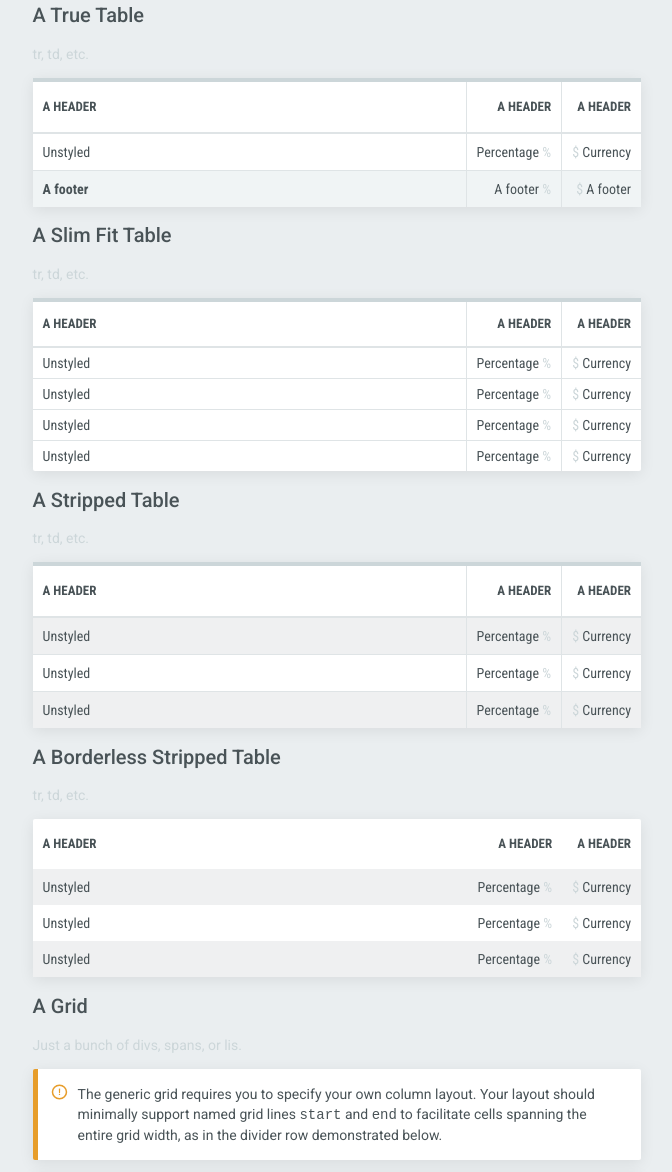
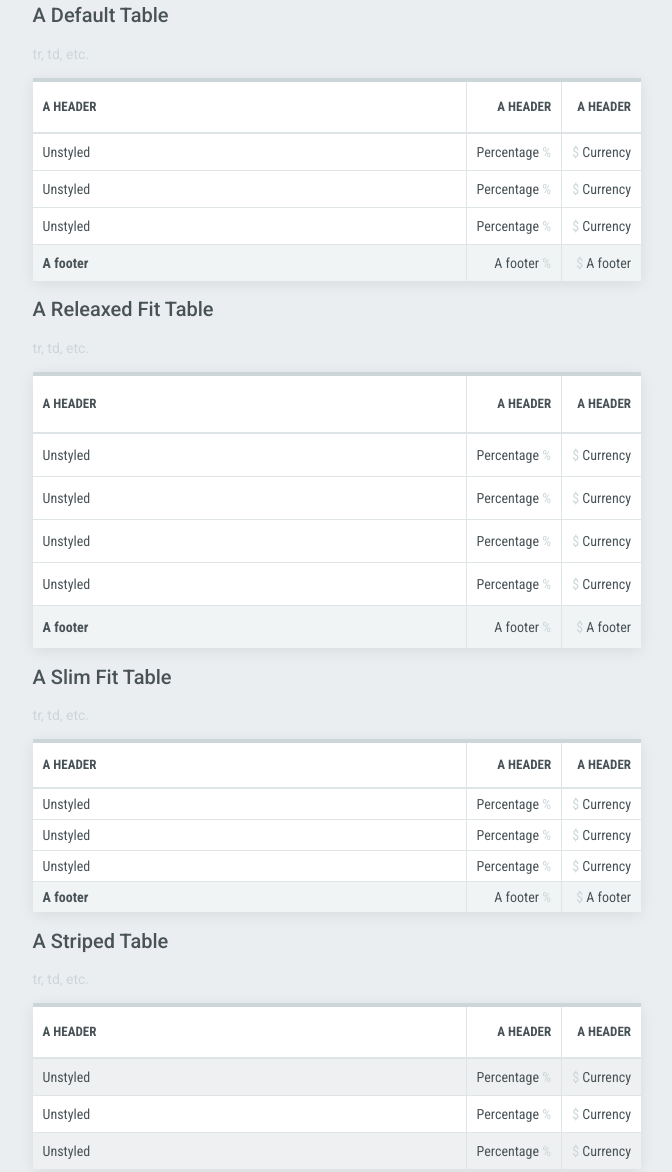
Before and after one commit to iVantage/ivh-base, a website: page packages/ivh-base-style/demo.html in a window 1280 px wide. Shown: the part 5813-6985 px from the top of the page, without its empty margins (383-1055 px from the left). Drawn offline with Linux system fonts and the light colour scheme.

Commit message:
add relaxed fit, fix typo, add semantic props to components

```diff
--- a/packages/ivh-base-components/atoms.json
+++ b/packages/ivh-base-components/atoms.json
@@ -254,7 +254,7 @@
       "AuTable",
       "table",
       ["au-table"],
-      [],
+      ["slim", "relaxed", "striped", "borderless"],
       true,
       [],
       "Fancy tables for fancy people. Pair with table rows, columns, and/or cells."
--- a/packages/ivh-base-components/src/atoms/index.js
+++ b/packages/ivh-base-components/src/atoms/index.js
@@ -621,6 +621,10 @@ export const AuShadow = (props) => {
 export const AuTable = (props) => {
   const {
     className,
+    slim,
+    relaxed,
+    striped,
+    borderless,
     info,
     primary,
     success,
@@ -632,6 +636,10 @@ export const AuTable = (props) => {
   const _className = [
     className,
     'au-table',
+    slim && 'au-table-slim',
+    relaxed && 'au-table-relaxed',
+    striped && 'au-table-striped',
+    borderless && 'au-table-borderless',
     info && 'au-table-info',
     primary && 'au-table-primary',
     success && 'au-table-success',
--- a/packages/ivh-base-style/demo.html
+++ b/packages/ivh-base-style/demo.html
@@ -594,8 +594,9 @@
           <p>For tabular data only!</p>
         </div>
 
+
       <div class="demo">
-          <h2>A True Table</h2>
+        <h2>A Default Table</h2>
         <p class="au-text-muted">tr, td, etc.</p>
         <table class="au-table" style="width: 100%;">
           <thead>
@@ -618,12 +619,22 @@
               <td class="au-col-data au-text-percentage">Percentage</td>
               <td class="au-col-data au-text-dollars">Currency</td>
             </tr>
+            <tr>
+              <td class="au-col-text">Unstyled</td>
+              <td class="au-col-data au-text-percentage">Percentage</td>
+              <td class="au-col-data au-text-dollars">Currency</td>
+            </tr>
+            <tr>
+              <td class="au-col-text">Unstyled</td>
+              <td class="au-col-data au-text-percentage">Percentage</td>
+              <td class="au-col-data au-text-dollars">Currency</td>
+            </tr>
           </tbody>
         </table>
 
-          <h2>A Slim Fit Table</h2>
+        <h2>A Releaxed Fit Table</h2>
         <p class="au-text-muted">tr, td, etc.</p>
-          <table class="au-table au-table-slim" style="width: 100%;">
+        <table class="au-table au-table-relaxed" style="width: 100%;">
           <thead>
             <tr>
               <th class="au-col-text">A header</th>
@@ -631,6 +642,13 @@
               <th class="au-col-data">A header</th>
             </tr>
           </thead>
+          <tfoot>
+            <tr>
+              <td class="au-col-text">A footer</td>
+              <td class="au-col-data au-text-percentage">A footer</td>
+              <td class="au-col-data au-text-dollars">A footer</td>
+            </tr>
+          </tfoot>
           <tbody>
             <tr>
               <td class="au-col-text">Unstyled</td>
@@ -655,9 +673,47 @@
           </tbody>
         </table>
 
-          <h2>A Stripped Table</h2>
+        <h2>A Slim Fit Table</h2>
         <p class="au-text-muted">tr, td, etc.</p>
-          <table class="au-table au-table-stripped" style="width: 100%;">
+        <table class="au-table au-table-slim" style="width: 100%;">
+          <thead>
+            <tr>
+              <th class="au-col-text">A header</th>
+              <th class="au-col-data">A header</th>
+              <th class="au-col-data">A header</th>
+            </tr>
+          </thead>
+          <tfoot>
+            <tr>
+              <td class="au-col-text">A footer</td>
+              <td class="au-col-data au-text-percentage">A footer</td>
+              <td class="au-col-data au-text-dollars">A footer</td>
+            </tr>
+          </tfoot>
+          <tbody>
+            <tr>
+              <td class="au-col-text">Unstyled</td>
+              <td class="au-col-data au-text-percentage">Percentage</td>
+              <td class="au-col-data au-text-dollars">Currency</td>
+            </tr>
+            <tr>
+              <td class="au-col-text">Unstyled</td>
+              <td class="au-col-data au-text-percentage">Percentage</td>
+              <td class="au-col-data au-text-dollars">Currency</td>
+            </tr>
+            <tr>
+              <td class="au-col-text">Unstyled</td>
+              <td class="au-col-data au-text-percentage">Percentage</td>
+              <td class="au-col-data au-text-dollars">Currency</td>
+            </tr>
+          </tbody>
+        </table>
+
+
+
+          <h2>A Striped Table</h2>
+          <p class="au-text-muted">tr, td, etc.</p>
+          <table class="au-table au-table-striped" style="width: 100%;">
             <thead>
               <tr>
                 <th class="au-col-text">A header</th>
@@ -684,9 +740,9 @@
             </tbody>
           </table>
 
-          <h2>A Borderless Stripped Table</h2>
+          <h2>A Borderless Striped Table</h2>
           <p class="au-text-muted">tr, td, etc.</p>
-          <table class="au-table au-table-borderless au-table-stripped" style="width: 100%;">
+          <table class="au-table au-table-borderless au-table-striped" style="width: 100%;">
             <thead>
               <tr>
                 <th class="au-col-text">A header</th>
--- a/packages/ivh-base-style/lib/css/table.css
+++ b/packages/ivh-base-style/lib/css/table.css
@@ -136,6 +136,12 @@
   padding: 7px 10px;
 }
 
+.au-table-relaxed th,
+.au-table-relaxed td {
+  padding: 13px 10px;
+}
+
+
 .au-table-borderless {
   border-top:none;
 }
@@ -149,6 +155,6 @@
   border: unset !important;
 }
 
-.au-table-stripped tbody > tr:nth-child(odd){
+.au-table-striped tbody > tr:nth-child(odd){
   background-color: #EFF0F1;
 }
```
Also changed, not shown: packages/ivh-base-components/docs/atoms.md (+5 -1 lines), packages/ivh-base-components/dist/ivh-base-components.js, packages/ivh-base-style/dist/ivh-base-style.css, packages/ivh-base-style/dist/ivh-base-style.min.css. Lines whose indentation alone changed are shown as unchanged.
